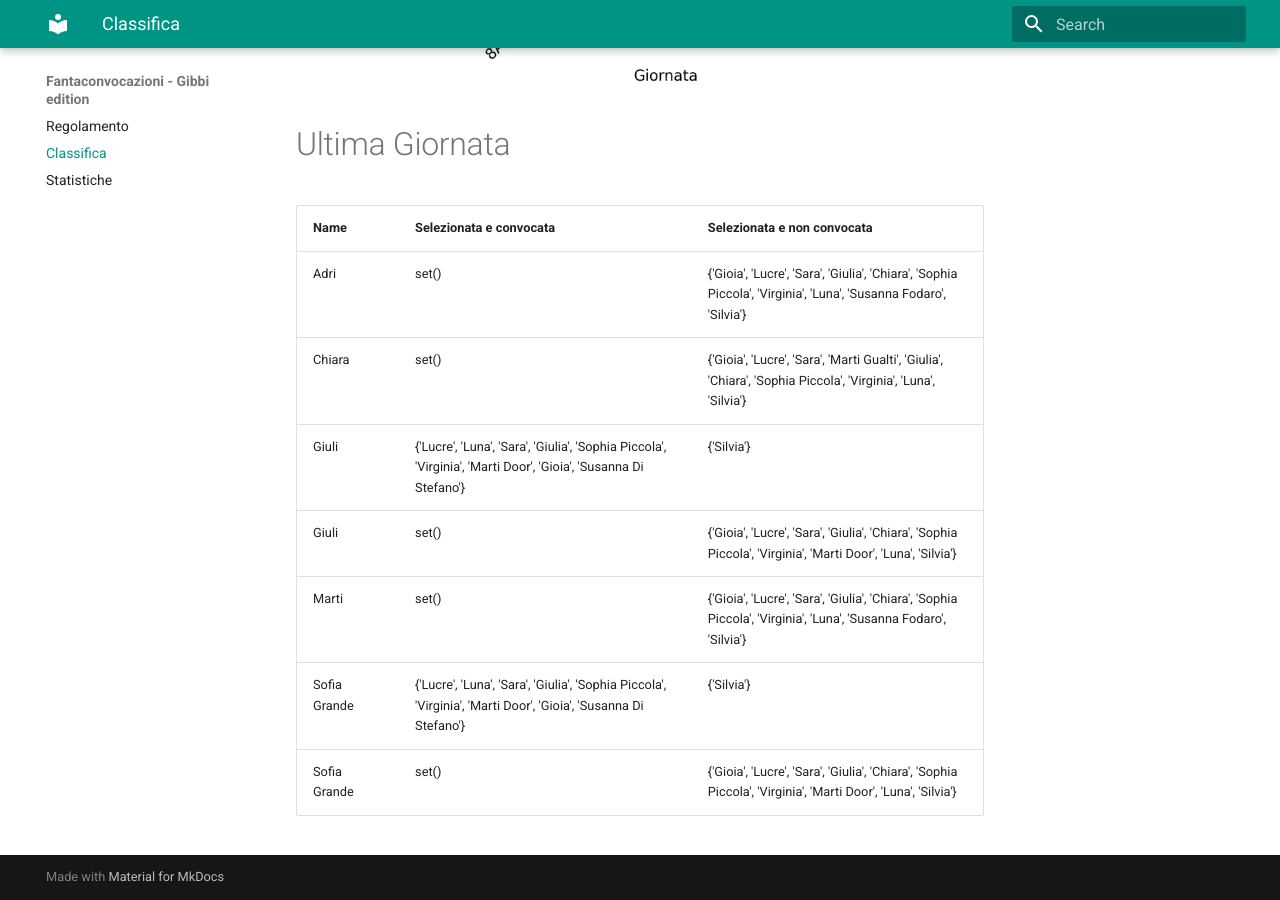
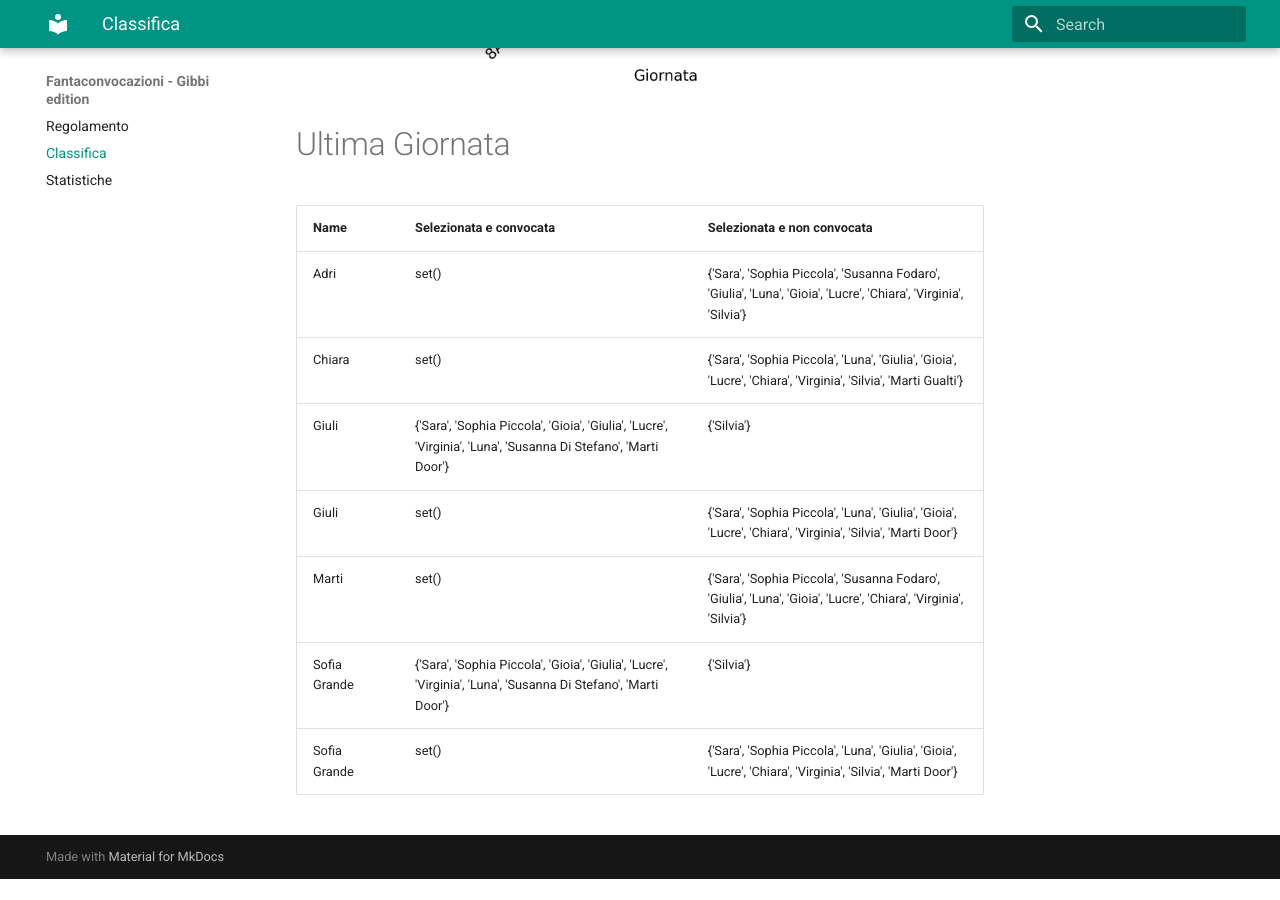
Before and after one commit to martinig94/fantagibbi, an MkDocs documentation site: the page built from docs/Classifica.md, in a window 1280 px wide and 900 px high, scrolled down 1024 px. Built offline with MkDocs 1.6.1 and Material for MkDocs 9.7.7, drawn with Linux system fonts in a browser that asks for light colours; after the commit the page ends 1903 px from its top, so only the background shows below that.

Commit message:
Auto-update from main.py

```diff
--- a/docs/Classifica.md
+++ b/docs/Classifica.md
@@ -18,11 +18,11 @@
 <!-- START_TABLE CORRECT -->
 | Name         | Selezionata e convocata                                                                                        | Selezionata e non convocata                                                                                      |
 |:-------------|:---------------------------------------------------------------------------------------------------------------|:-----------------------------------------------------------------------------------------------------------------|
-| Adri         | set()                                                                                                          | {'Gioia', 'Lucre', 'Sara', 'Giulia', 'Chiara', 'Sophia Piccola', 'Virginia', 'Luna', 'Susanna Fodaro', 'Silvia'} |
-| Chiara       | set()                                                                                                          | {'Gioia', 'Lucre', 'Sara', 'Marti Gualti', 'Giulia', 'Chiara', 'Sophia Piccola', 'Virginia', 'Luna', 'Silvia'}   |
-| Giuli        | {'Lucre', 'Luna', 'Sara', 'Giulia', 'Sophia Piccola', 'Virginia', 'Marti Door', 'Gioia', 'Susanna Di Stefano'} | {'Silvia'}                                                                                                       |
-| Giuli        | set()                                                                                                          | {'Gioia', 'Lucre', 'Sara', 'Giulia', 'Chiara', 'Sophia Piccola', 'Virginia', 'Marti Door', 'Luna', 'Silvia'}     |
-| Marti        | set()                                                                                                          | {'Gioia', 'Lucre', 'Sara', 'Giulia', 'Chiara', 'Sophia Piccola', 'Virginia', 'Luna', 'Susanna Fodaro', 'Silvia'} |
-| Sofia Grande | {'Lucre', 'Luna', 'Sara', 'Giulia', 'Sophia Piccola', 'Virginia', 'Marti Door', 'Gioia', 'Susanna Di Stefano'} | {'Silvia'}                                                                                                       |
-| Sofia Grande | set()                                                                                                          | {'Gioia', 'Lucre', 'Sara', 'Giulia', 'Chiara', 'Sophia Piccola', 'Virginia', 'Marti Door', 'Luna', 'Silvia'}     |
+| Adri         | set()                                                                                                          | {'Sara', 'Sophia Piccola', 'Susanna Fodaro', 'Giulia', 'Luna', 'Gioia', 'Lucre', 'Chiara', 'Virginia', 'Silvia'} |
+| Chiara       | set()                                                                                                          | {'Sara', 'Sophia Piccola', 'Luna', 'Giulia', 'Gioia', 'Lucre', 'Chiara', 'Virginia', 'Silvia', 'Marti Gualti'}   |
+| Giuli        | {'Sara', 'Sophia Piccola', 'Gioia', 'Giulia', 'Lucre', 'Virginia', 'Luna', 'Susanna Di Stefano', 'Marti Door'} | {'Silvia'}                                                                                                       |
+| Giuli        | set()                                                                                                          | {'Sara', 'Sophia Piccola', 'Luna', 'Giulia', 'Gioia', 'Lucre', 'Chiara', 'Virginia', 'Silvia', 'Marti Door'}     |
+| Marti        | set()                                                                                                          | {'Sara', 'Sophia Piccola', 'Susanna Fodaro', 'Giulia', 'Luna', 'Gioia', 'Lucre', 'Chiara', 'Virginia', 'Silvia'} |
+| Sofia Grande | {'Sara', 'Sophia Piccola', 'Gioia', 'Giulia', 'Lucre', 'Virginia', 'Luna', 'Susanna Di Stefano', 'Marti Door'} | {'Silvia'}                                                                                                       |
+| Sofia Grande | set()                                                                                                          | {'Sara', 'Sophia Piccola', 'Luna', 'Giulia', 'Gioia', 'Lucre', 'Chiara', 'Virginia', 'Silvia', 'Marti Door'}     |
 <!-- END_TABLE CORRECT -->
```
